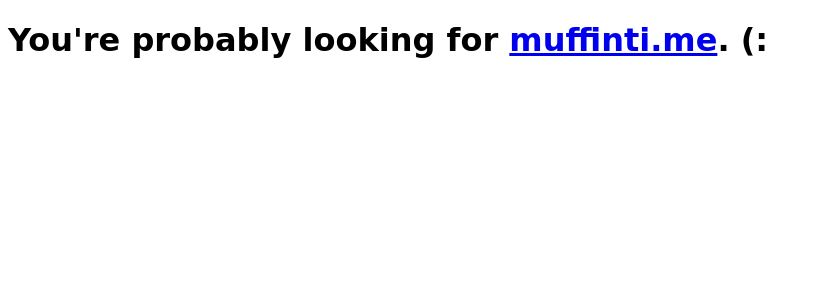
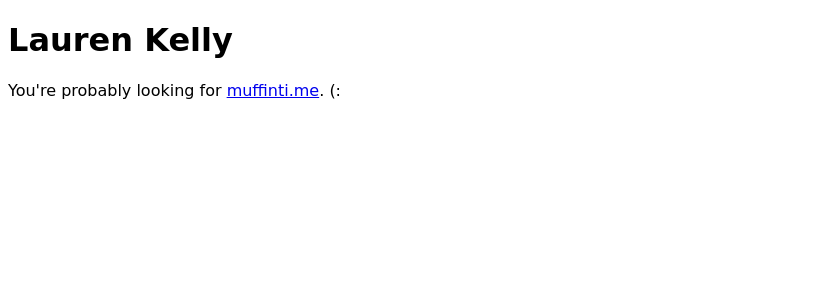
Before and after one commit to thejsa/thejsa.github.io, a Jekyll site: the page index.html, which Jekyll copies as it is, in a window 1280 px wide. Shown: the top 300 px of the page, without its empty margins (0-820 px from the left). Built offline with Jekyll 4.4.1, drawn with Linux system fonts in a browser that asks for light colours.

Commit message:
Update index.html

```diff
--- a/index.html
+++ b/index.html
@@ -2,7 +2,7 @@
 <html>
   <head>
     <meta charset="utf-8">
-    <title>thejsa.github.io</title>
+    <title>Lauren Kelly</title>
     <style>
       html {
         font-family: "Dejavu Sans", "Verdana", "Tahoma", sans-serif;
@@ -10,6 +10,7 @@
     </style>
   </head>
   <body>
-    <h1>You're probably looking for <a href="//muffinti.me">muffinti.me</a>. (:</h1>
+    <h1>Lauren Kelly</h1>
+    <p>You're probably looking for <a href="https://muffinti.me">muffinti.me</a>. (:</p>
   </body>
 </html>
```
